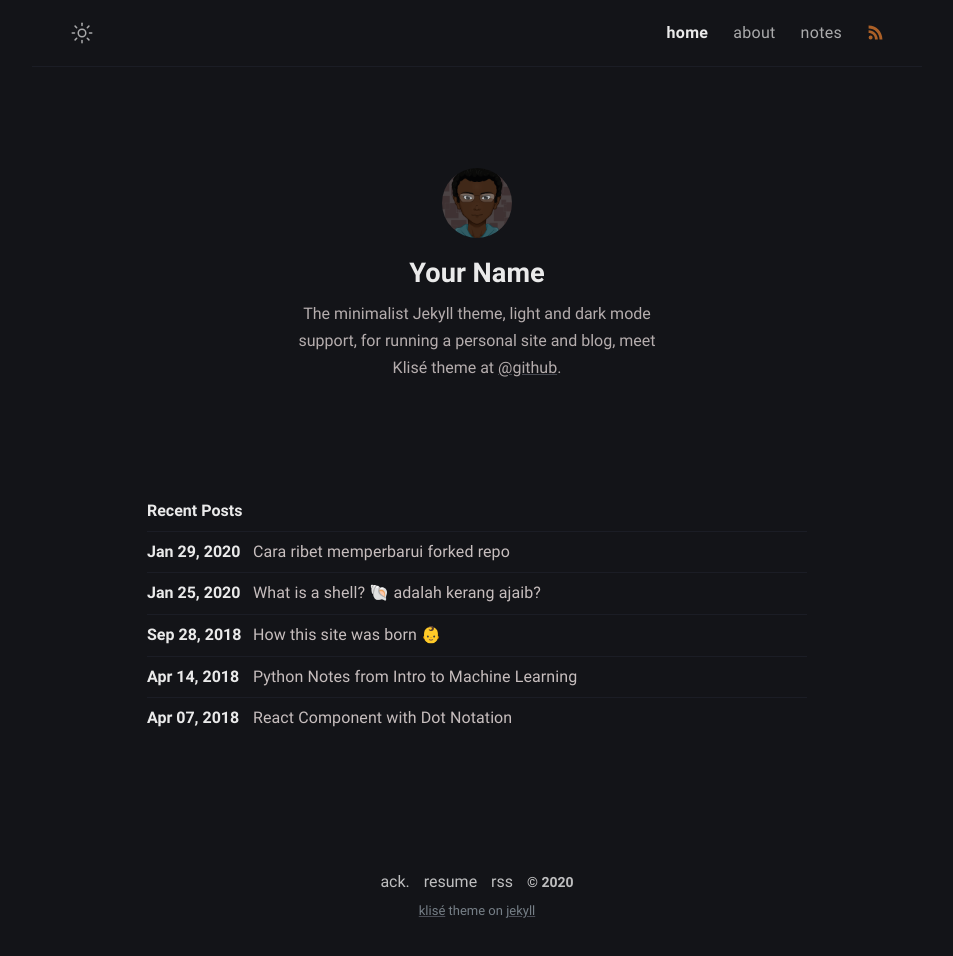
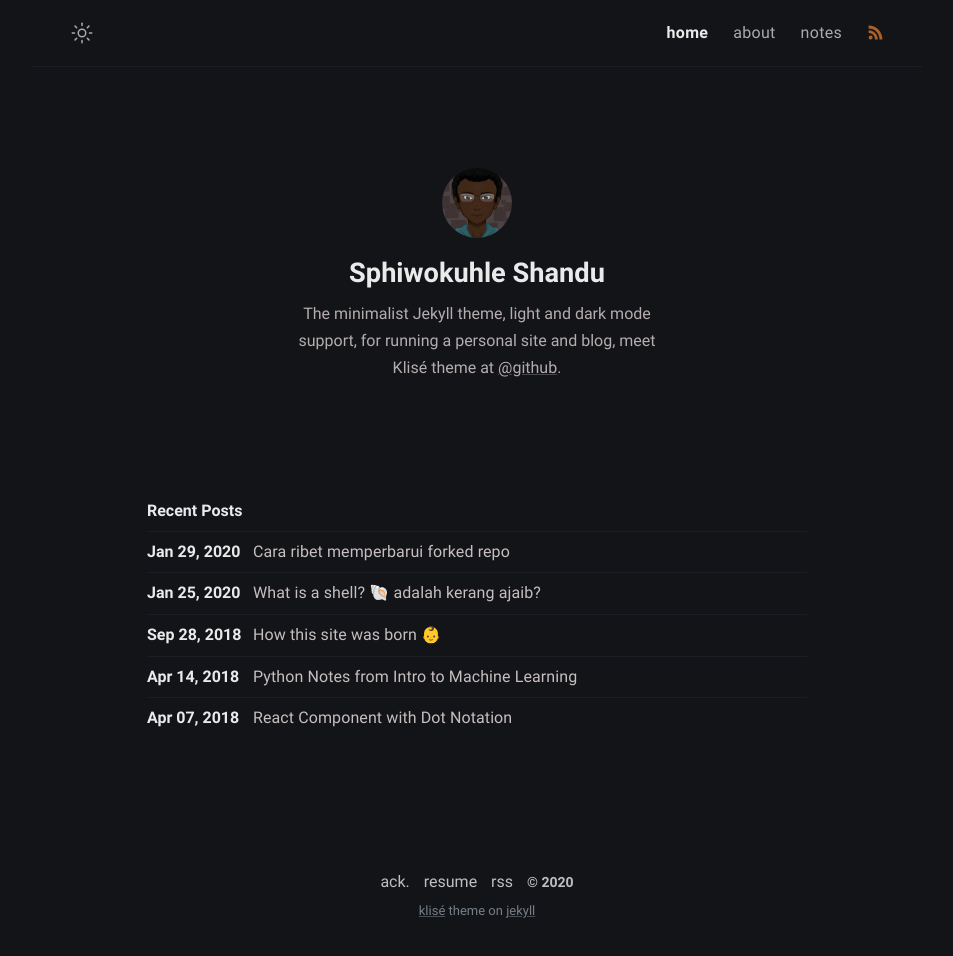
Before and after one commit to SphiwokuhleS/SphiwokuhleS.github.io, a Jekyll site: the page built from index.md, in a window 1280 px wide. Shown: the whole page, without its empty margins (163-1116 px from the left). Built offline with Jekyll 4.4.1, drawn with Linux system fonts in a browser that asks for light colours.

Commit message:
Few more changes

```diff
--- a/_config.yml
+++ b/_config.yml
@@ -11,11 +11,11 @@ mode: dark # default theme "dark" | "light"
 
 # Profile settings
 author:
-  name: Your Name # author name
+  name: Sphiwokuhle Shandu # author name
   bio: >- # tell to the world
     The minimalist Jekyll theme, light and dark mode support, for running a personal site and blog,
     meet Klisé theme at <a href="https://github.com/piharpi/jekyll-klise" target="_blank" rel="noopener">@github</a>.
-  username: Sphiwokuhle Shandu # author username
+  username: Sp3kt0r # author username
   github: SphiwokuhleS
   twitter: twitter_username
   facebook: facebook_username
```
